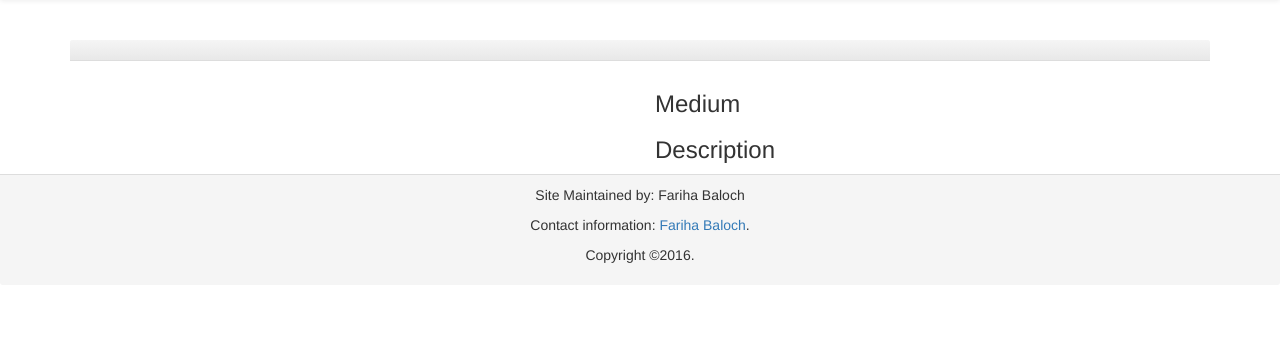
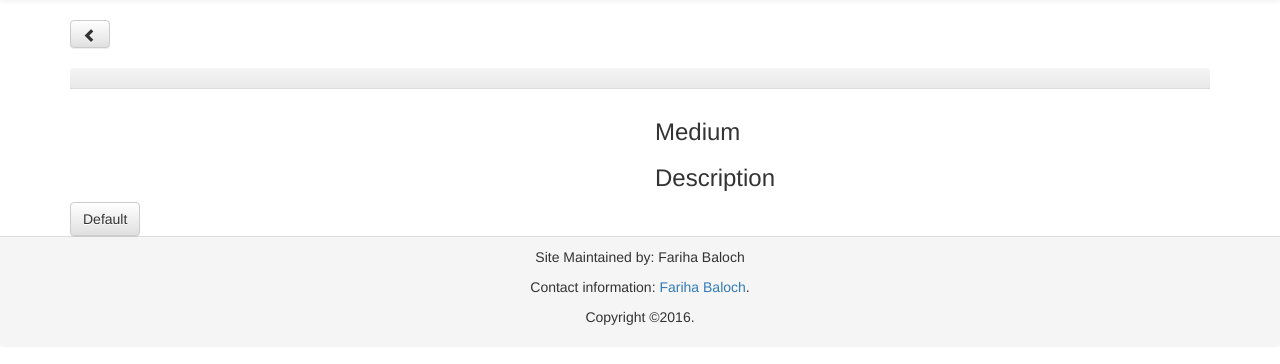
Before and after one commit to fariha23/Zsite, a Django app: template art/templates/detail.html in a window 1280 px wide. Shown: the part 201-565 px from the top of the page. Run offline with Django 3.2, Linux system fonts and the light colour scheme; the template is opened without the code that fills it, so the values that code supplies are empty; some libraries are stand-ins or nearby versions.

Commit message:
with back button

```diff
--- a/art/static/js/main.js
+++ b/art/static/js/main.js
@@ -1,4 +1,4 @@
-$('button').one('click', function(event){
+$('button').bind('click', function(event){
   event.preventDefault();
    $(this).attr('disabled', 'disabled');
    setTimeout(enableButton, 600000);
@@ -6,6 +6,7 @@ $('button').one('click', function(event){
    var enableButton = function(){
    $('#button').removeAttr('disabled');
 }
+
 
     $.ajax({
         url : '/like_art/',
--- a/art/templates/detail.html
+++ b/art/templates/detail.html
@@ -7,7 +7,10 @@
 <a class="btn btn-default" href="{% url 'delete' arts.id %}"><span class="glyphicon glyphicon-remove"></span></a>
 {% endif %}
   <div class="panel-default">
+     <button type="button" class = "btn btn-default" onClick="history.go(-1);return true;"><span  class="glyphicon glyphicon-chevron-left"></span></button>
+      <!-- <INPUT Type="button" onClick="history.go(-1);return true;"><span class="glyphicon glyphicon-chevron-left"></span></FORM> -->
     <h3 class="panel-heading"> {{arts.name}} </h3>
+
   </div>
 <div class ="row">
   <div class="col-md-6">
@@ -19,5 +22,6 @@
     <h3>Description</h3> <h4> {{arts.description}}</h4>
   </div>
 </div>
+<button type="button" class="btn btn-default">Default</button>
 
 {% endblock%}
```
Lines whose indentation alone changed are shown as unchanged.
